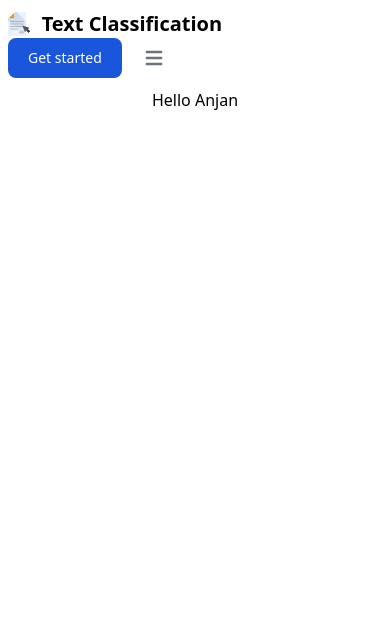
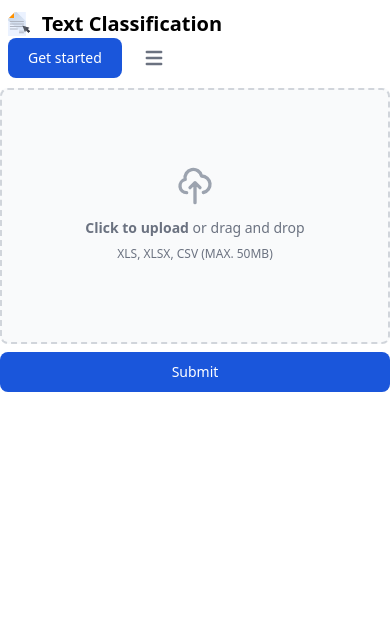
Before and after one commit to techwithanirudh/TextClassification, a Flask app: page / in a window 390 px wide. Shown: the top 632 px of the page. Run offline with Flask 2, Linux system fonts and the light colour scheme.

Commit message:
Final Commit

```diff
--- a/main.py
+++ b/main.py
@@ -1,25 +1,56 @@
-from flask import Flask, render_template, request
+from flask import Flask, render_template, flash, request, redirect, send_from_directory, url_for
 from werkzeug.utils import secure_filename
+import os
+import subprocess
+
+UPLOAD_FOLDER = 'uploads'
+DOWNLOAD_FOLDER = 'results'
+ALLOWED_EXTENSIONS = {'xls', 'xlsx', 'csv'}
+SECRET_KEY = 'simba doggie'
 
 app = Flask(__name__)
-app.config['UPLOAD_FOLDER'] = './uploads'
+app.config['UPLOAD_FOLDER'] = UPLOAD_FOLDER
+app.config['DOWNLOAD_FOLDER'] = DOWNLOAD_FOLDER
+app.config['SECRET_KEY'] = SECRET_KEY
+
+def allowed_file(filename):
+    return '.' in filename and \
+           filename.rsplit('.', 1)[1].lower() in ALLOWED_EXTENSIONS
 
 @app.route("/")
 @app.route("/index")
 def index():
 	return render_template("index.html")
 
-@app.route("/anjan")
 @app.route("/about")
 def about():
 	return render_template("about.html")
 
 @app.route('/upload', methods = ['GET', 'POST'])
 def upload_file():
-   if request.method == 'POST':
-      f = request.files['file']
-      f.save(secure_filename(f.filename))
-      return 'file uploaded successfully'
+	if request.method == 'POST':
+		# check if the post request has the file part
+		if 'file' not in request.files:
+			flash('No file part')
+			return redirect(request.url)
+		file = request.files['file']
+		# If the user does not select a file, the browser submits an
+		# empty file without a filename.
+		if file.filename == '':
+			flash('No selected file')
+			return redirect(request.url)
+		if file and allowed_file(file.filename):
+			filename = secure_filename(file.filename)
+			path = os.path.join(app.config['UPLOAD_FOLDER'], filename)
+			file.save(path)
+			output = subprocess.check_output(["python", "script.py", path])
+			output = output.decode()
+			return redirect(url_for('download_file', name=filename))
+	return redirect(url_for('index'))
+
+@app.route('/uploads/<name>')
+def download_file(name):
+    return send_from_directory(app.config["DOWNLOAD_FOLDER"], name)
 
 if __name__ == '__main__':
   app.run(host='0.0.0.0', port=81, debug=True)
--- /dev/null
+++ b/script.py
@@ -0,0 +1,5 @@
+import sys
+import shutil
+
+path = sys.argv[1]
+shutil.copy(path, 'results/')
--- a/static/dist/css/output.css
+++ b/static/dist/css/output.css
@@ -1148,19 +1153,35 @@ input:checked + .toggle-bg {
   margin-right: auto;
 }
 
-.my-6 {
-  margin-top: 1.5rem;
-  margin-bottom: 1.5rem;
+.my-auto {
+  margin-top: auto;
+  margin-bottom: auto;
+}
+
+.mb-4 {
+  margin-bottom: 1rem;
 }
 
 .mr-3 {
   margin-right: 0.75rem;
 }
 
+.mb-6 {
+  margin-bottom: 1.5rem;
+}
+
+.mr-4 {
+  margin-right: 1rem;
+}
+
 .mt-4 {
   margin-top: 1rem;
 }
 
+.mb-3 {
+  margin-bottom: 0.75rem;
+}
+
 .mb-2 {
   margin-bottom: 0.5rem;
 }
@@ -1217,10 +1226,26 @@ input:checked + .toggle-bg {
   display: none;
 }
 
+.h-full {
+  height: 100%;
+}
+
+.h-8 {
+  height: 2rem;
+}
+
 .h-6 {
   height: 1.5rem;
 }
 
+.h-64 {
+  height: 16rem;
+}
+
+.h-10 {
+  height: 2.5rem;
+}
+
 .h-9 {
   height: 2.25rem;
 }
@@ -1229,32 +1254,16 @@ input:checked + .toggle-bg {
   height: 1rem;
 }
 
-.h-8 {
-  height: 2rem;
-}
-
-.h-screen {
-  height: 100vh;
-}
-
-.h-full {
-  height: 100%;
-}
-
-.h-\[\] {
-  height: ;
-}
-
-.h-\[80vh\] {
-  height: 80vh;
+.w-full {
+  width: 100%;
 }
 
 .w-6 {
   width: 1.5rem;
 }
 
-.w-full {
-  width: 100%;
+.w-10 {
+  width: 2.5rem;
 }
 
 .w-64 {
@@ -1269,8 +1278,8 @@ input:checked + .toggle-bg {
   width: 1rem;
 }
 
-.w-screen {
-  width: 100vw;
+.max-w-xl {
+  max-width: 36rem;
 }
 
 .flex-1 {
@@ -1319,6 +1328,10 @@ input:checked + .toggle-bg {
   transform: none;
 }
 
+.cursor-pointer {
+  cursor: pointer;
+}
+
 .cursor-default {
   cursor: default;
 }
@@ -1327,10 +1340,6 @@ input:checked + .toggle-bg {
   cursor: not-allowed;
 }
 
-.cursor-pointer {
-  cursor: pointer;
-}
-
 .resize {
   resize: both;
 }
@@ -1343,6 +1352,10 @@ input:checked + .toggle-bg {
   grid-template-columns: repeat(7, minmax(0, 1fr));
 }
 
+.flex-row {
+  flex-direction: row;
+}
+
 .flex-col {
   flex-direction: column;
 }
@@ -1397,12 +1414,12 @@ input:checked + .toggle-bg {
   white-space: nowrap;
 }
 
+.rounded-lg {
+  border-radius: 0.5rem;
+}
+
 .rounded {
   border-radius: 0.25rem;
-}
-
-.rounded-lg {
-  border-radius: 0.5rem;
 }
 
 .rounded-l-lg {
@@ -1419,8 +1436,16 @@ input:checked + .toggle-bg {
   border-width: 1px;
 }
 
+.border-2 {
+  border-width: 2px;
+}
+
 .border-0 {
   border-width: 0px;
+}
+
+.border-dashed {
+  border-style: dashed;
 }
 
 .border-gray-200 {
@@ -1535,12 +1560,30 @@ input:checked + .toggle-bg {
   padding-left: 0.75rem;
 }
 
+.pt-5 {
+  padding-top: 1.25rem;
+}
+
+.pb-6 {
+  padding-bottom: 1.5rem;
+}
+
 .pt-2 {
   padding-top: 0.5rem;
 }
 
 .text-center {
   text-align: center;
+}
+
+.text-2xl {
+  font-size: 1.5rem;
+  line-height: 2rem;
+}
+
+.text-sm {
+  font-size: 0.875rem;
+  line-height: 1.25rem;
 }
 
 .text-xl {
@@ -1548,9 +1591,9 @@ input:checked + .toggle-bg {
   line-height: 1.75rem;
 }
 
-.text-sm {
-  font-size: 0.875rem;
-  line-height: 1.25rem;
+.text-xs {
+  font-size: 0.75rem;
+  line-height: 1rem;
 }
 
 .text-lg {
@@ -1577,6 +1615,11 @@ input:checked + .toggle-bg {
 
 .leading-9 {
   line-height: 2.25rem;
+}
+
+.text-gray-500 {
+  --tw-text-opacity: 1;
+  color: rgb(107 114 128 / var(--tw-text-opacity));
 }
 
 .text-white {
@@ -1584,16 +1627,16 @@ input:checked + .toggle-bg {
   color: rgb(255 255 255 / var(--tw-text-opacity));
 }
 
-.text-gray-500 {
-  --tw-text-opacity: 1;
-  color: rgb(107 114 128 / var(--tw-text-opacity));
-}
-
 .text-gray-700 {
   --tw-text-opacity: 1;
   color: rgb(55 65 81 / var(--tw-text-opacity));
 }
 
+.text-gray-400 {
+  --tw-text-opacity: 1;
+  color: rgb(156 163 175 / var(--tw-text-opacity));
+}
+
 .text-gray-900 {
   --tw-text-opacity: 1;
   color: rgb(17 24 39 / var(--tw-text-opacity));
--- a/templates/about.html
+++ b/templates/about.html
@@ -10,7 +10,7 @@
 
   {% include "header.html" %}
 </header>
-  <div class="flex flex-col items-center justify-center h-[80vh]">
+  <div class="flex items-center justify-center w-full h-full">
   <h1 class="text-2xl">This application is developed and written by Anjan Krishna Kumar.</h1>
   </div>
   <footer class="fixed bottom-0 w-full">
--- a/templates/index.html
+++ b/templates/index.html
@@ -5,15 +5,35 @@
   {% include "head.html" %}
 </head>
 
-<body class="w-full h-full">
+<body>
 <header>
 
   {% include "header.html" %}
 </header>
-  <div class="flex items-center justify-center w-full h-full"
-  >
-    Hello Anjan
-  </div>
+{% with messages = get_flashed_messages() %}
+         {% if messages %}
+            <ul>
+               {% for message in messages %}
+               <li<{{ message }}</li>
+               {% endfor %}
+            </ul>
+         {% endif %}
+      {% endwith %}
+  <form action="/upload" method="POST" class="max-w-xl mx-auto my-auto" enctype="multipart/form-data">
+<div class="flex justify-center items-center w-full">
+    <label for="dropzone-file" class="flex flex-col justify-center items-center w-full h-64 bg-gray-50 rounded-lg border-2 border-gray-300 border-dashed cursor-pointer dark:hover:bg-bray-800 dark:bg-gray-700 hover:bg-gray-100 dark:border-gray-600 dark:hover:border-gray-500 dark:hover:bg-gray-600">
+        <div class="flex flex-col justify-center items-center pt-5 pb-6">
+            <svg aria-hidden="true" class="mb-3 w-10 h-10 text-gray-400" fill="none" stroke="currentColor" viewBox="0 0 24 24" xmlns="http://www.w3.org/2000/svg"><path stroke-linecap="round" stroke-linejoin="round" stroke-width="2" d="M7 16a4 4 0 01-.88-7.903A5 5 0 1115.9 6L16 6a5 5 0 011 9.9M15 13l-3-3m0 0l-3 3m3-3v12"></path></svg>
+            <p class="mb-2 text-sm text-gray-500 dark:text-gray-400"><span class="font-semibold">Click to upload</span> or drag and drop</p>
+            <p class="text-xs text-gray-500 dark:text-gray-400">XLS, XLSX, CSV (MAX. 50MB)</p>
+        </div>
+        <input id="dropzone-file" name="file" type="file" class="hidden">
+    </label>
+</div>
+    <div class="flex flex-row justify-end w-full mt-2">
+     <button type="submit" class="text-white bg-blue-700 hover:bg-blue-800 focus:ring-4 focus:outline-none focus:ring-blue-300 font-medium rounded-lg text-sm w-full sm:w-auto px-5 py-2.5 text-center dark:bg-blue-600 dark:hover:bg-blue-700 dark:focus:ring-blue-800">Submit</button>
+    </div>
+  </form>
   <footer class="fixed bottom-0 w-full">
 
   {% include "footer.html" %}
```
Also changed, not shown: other parts of static/dist/css/output.css (+36 -35 lines).
